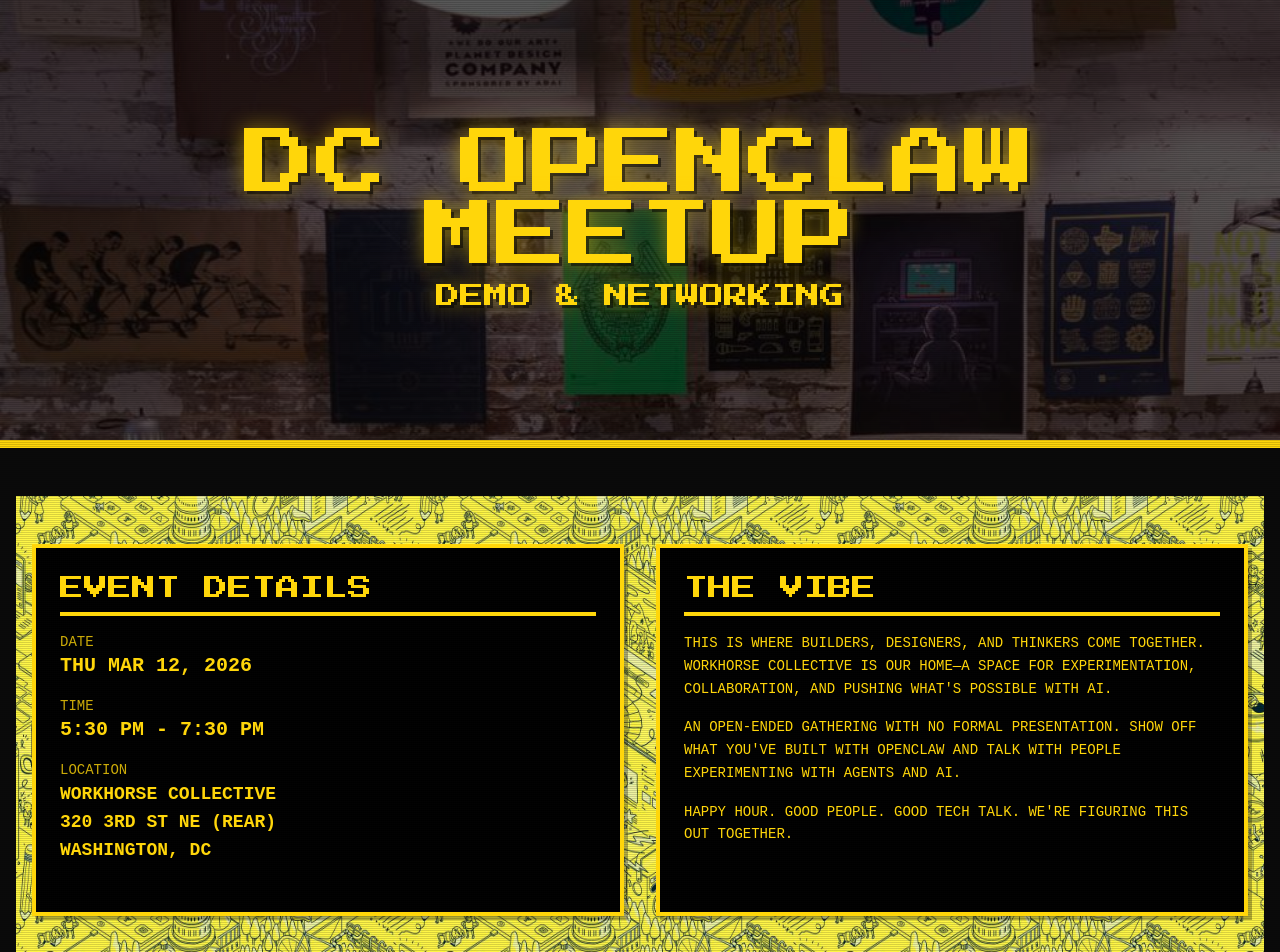
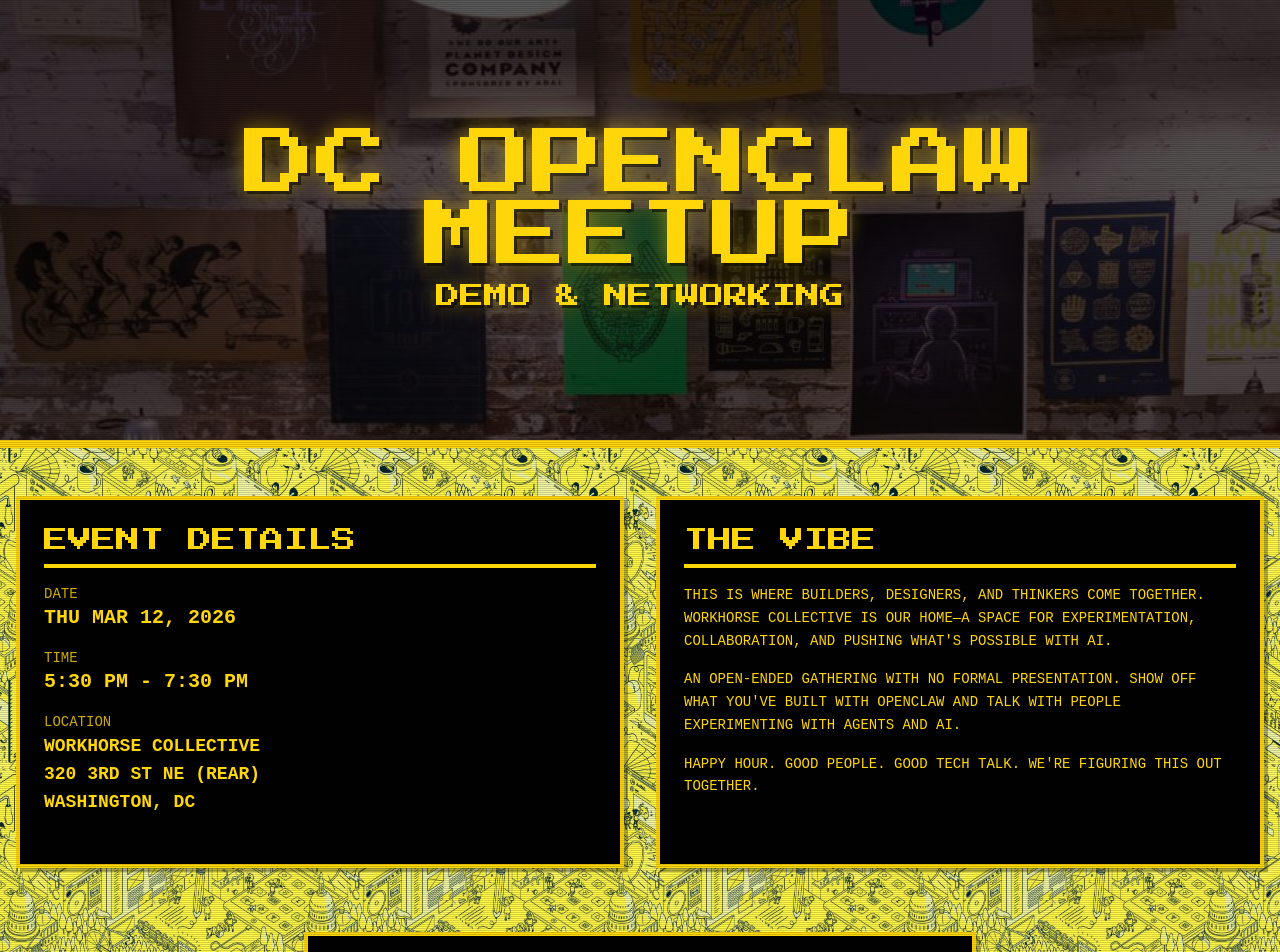
Before and after one commit to tjsclawbot-jpg/openclaw-meetup, a Next.js app: page / in a window 1280 px wide. Shown: the top 952 px of the page. Built offline with nearby package versions, Linux system fonts and the light colour scheme; no server answers.

Commit message:
feat: scale pattern to full page background

```diff
--- a/pages/index.tsx
+++ b/pages/index.tsx
@@ -65,7 +65,15 @@
         <meta name="viewport" content="width=device-width, initial-scale=1" />
       </Head>
 
-      <div className="min-h-screen bg-arcade-dark text-arcade-yellow scanlines">
+      <div
+        className="min-h-screen bg-arcade-dark text-arcade-yellow scanlines"
+        style={{
+          backgroundImage: "url('/pattern-isometric.jpg')",
+          backgroundSize: '300px 300px',
+          backgroundRepeat: 'repeat',
+          backgroundAttachment: 'fixed'
+        }}
+      >
         {/* Arcade Header with Hero Background */}
         <header className="border-b-8 border-arcade-yellow relative overflow-hidden py-32">
           {/* Background Image */}
@@ -88,18 +96,9 @@
         </header>
 
         <main className="container mx-auto px-4 py-12">
-          {/* Event Info Section with Pattern Background */}
-          <section
-            className="mb-16 relative"
-            style={{
-              backgroundImage: "url('/pattern-isometric.jpg')",
-              backgroundSize: '400px 400px',
-              backgroundRepeat: 'repeat',
-              backgroundAttachment: 'fixed'
-            }}
-          >
-            <div className="container mx-auto px-4 py-12 relative z-10">
-              <div className="grid grid-cols-1 md:grid-cols-2 gap-8 mb-8">
+          {/* Event Info Section */}
+          <section className="mb-16">
+            <div className="grid grid-cols-1 md:grid-cols-2 gap-8 mb-8">
               {/* Event Info Card */}
               <div className="arcade-card">
                 <div className="mb-6">
@@ -148,7 +147,6 @@
                     Happy hour. Good people. Good tech talk. We're figuring this out together.
                   </p>
                 </div>
-              </div>
               </div>
             </div>
           </section>
```
